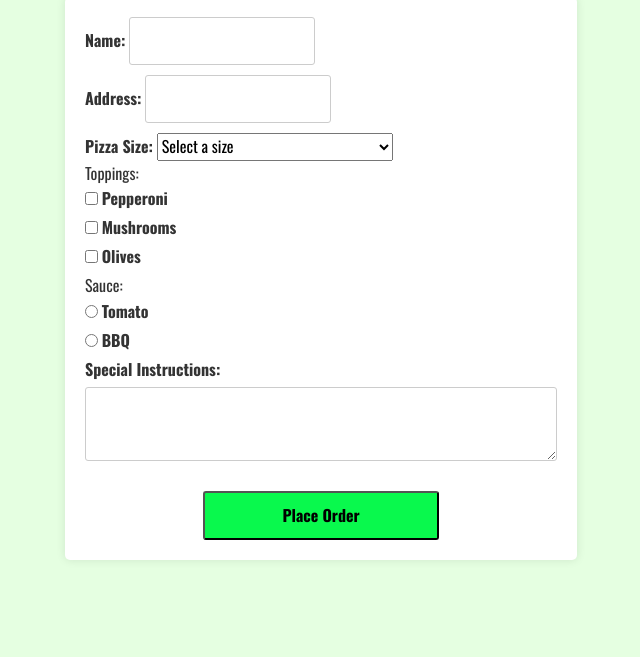
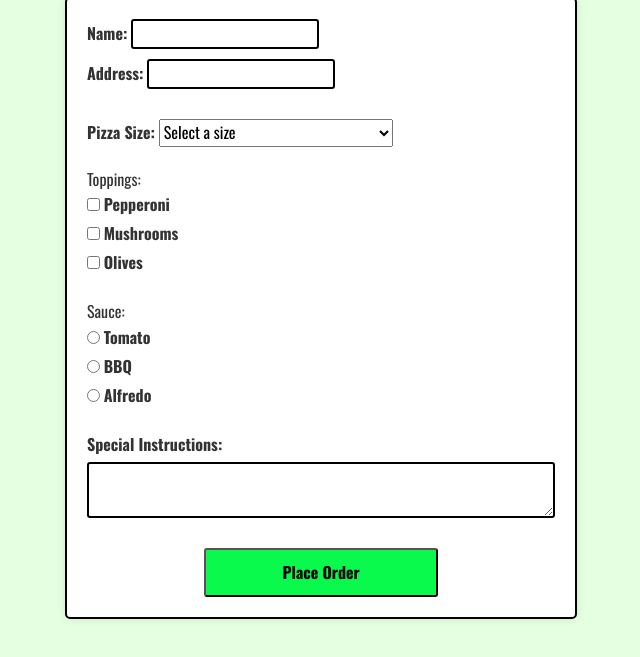
Before and after one commit to chrisdemars/voiceover-demo, a plain HTML site: page index.html in a window 1280 px wide. Shown: the part 81-738 px from the top of the page, without its empty margins (319-959 px from the left). Drawn offline with nearby package versions, Linux system fonts and the light colour scheme.

Commit message:
updates css and markup

```diff
--- a/index.html
+++ b/index.html
@@ -22,7 +22,7 @@
           <input type="text" id="address" name="address" required />
         </div>
 
-        <div>
+        <div class="size">
           <label for="pizza-size">Pizza Size:</label>
           <select id="pizza-size" name="pizza-size" required>
             <option value="">Select a size</option>
@@ -32,35 +32,49 @@
           </select>
         </div>
 
+        <div class="toppings">
+          <p>Toppings:</p>
           <div>
-          <p>Toppings:</p>
             <input
               type="checkbox"
               id="pepperoni"
               name="topping"
               value="pepperoni" />
-          <label for="pepperoni">Pepperoni</label><br />
+            <label for="pepperoni">Pepperoni</label>
+          </div>
+          <div>
             <input
               type="checkbox"
               id="mushrooms"
               name="topping"
               value="mushrooms" />
-          <label for="mushrooms">Mushrooms</label><br />
+            <label for="mushrooms">Mushrooms</label>
+          </div>
+          <div>
             <input type="checkbox" id="olives" name="topping" value="olives" />
-          <label for="olives">Olives</label><br />
+            <label for="olives">Olives</label>
+          </div>
         </div>
 
+        <div class="sauce">
+          <p>Sauce:</p>
           <div>
-          <p>Sauce:</p>
             <input
               type="radio"
               id="tomato"
               name="sauce"
               value="tomato"
               required />
-          <label for="tomato">Tomato</label><br />
+            <label for="tomato">Tomato</label>
+          </div>
+          <div>
             <input type="radio" id="bbq" name="sauce" value="bbq" required />
-          <label for="bbq">BBQ</label><br />
+            <label for="bbq">BBQ</label>
+          </div>
+          <div>
+            <input type="radio" id="alfredo" name="sauce" value="alfredo" required />
+            <label for="alfredo">Alfredo</label>
+          </div>
         </div>
 
         <div class="special-instructions"">
@@ -68,7 +82,7 @@
           <textarea class="special-instructions__textarea" id="instructions" name="instructions"></textarea>
         </div>
 
-        <button type="submit">Place Order</button>
+        <button>Place Order</button>
       </form>
     </div>
   </body>
--- a/styles/styles.css
+++ b/styles/styles.css
@@ -52,7 +52,16 @@ form {
   padding: 20px;
   background-color: #fff;
   border-radius: 5px;
+  border: 2px solid black;
   box-shadow: 0 0 10px rgba(0, 0, 0, 0.1);
+}
+
+form:focus-within {
+  background-color: #cfffcf;
+}
+
+input:focus-within {
+  border: 3px solid #000000;
 }
 
 label {
@@ -68,20 +77,11 @@ input[type="text"],
 input[type="checkbox"],
 input[type="radio"],
 textarea {
-  padding: 10px;
-  border: 1px solid #ccc;
+  padding: 0 10px;
+  border: 2px solid #000000;
   border-radius: 3px;
   margin-bottom: 10px;
 }
-
-/* input[type="submit"] {
-  background-color: #333;
-  color: #fff;
-  padding: 10px 20px;
-  border: none;
-  border-radius: 3px;
-  cursor: pointer;
-} */
 
 input[type="submit"]:hover {
   background-color: #555;
@@ -104,8 +104,16 @@ button {
 
 .special-instructions {
   display: flex;
-  flex-direction: column;}
+  flex-direction: column;
+}
 
 .special-instructions__textarea {
   resize: vertical;
 }
+
+.toppings,
+.sauce,
+.special-instructions,
+.size {
+  margin-top: 20px;
+}
```
Lines whose indentation alone changed are shown as unchanged.
